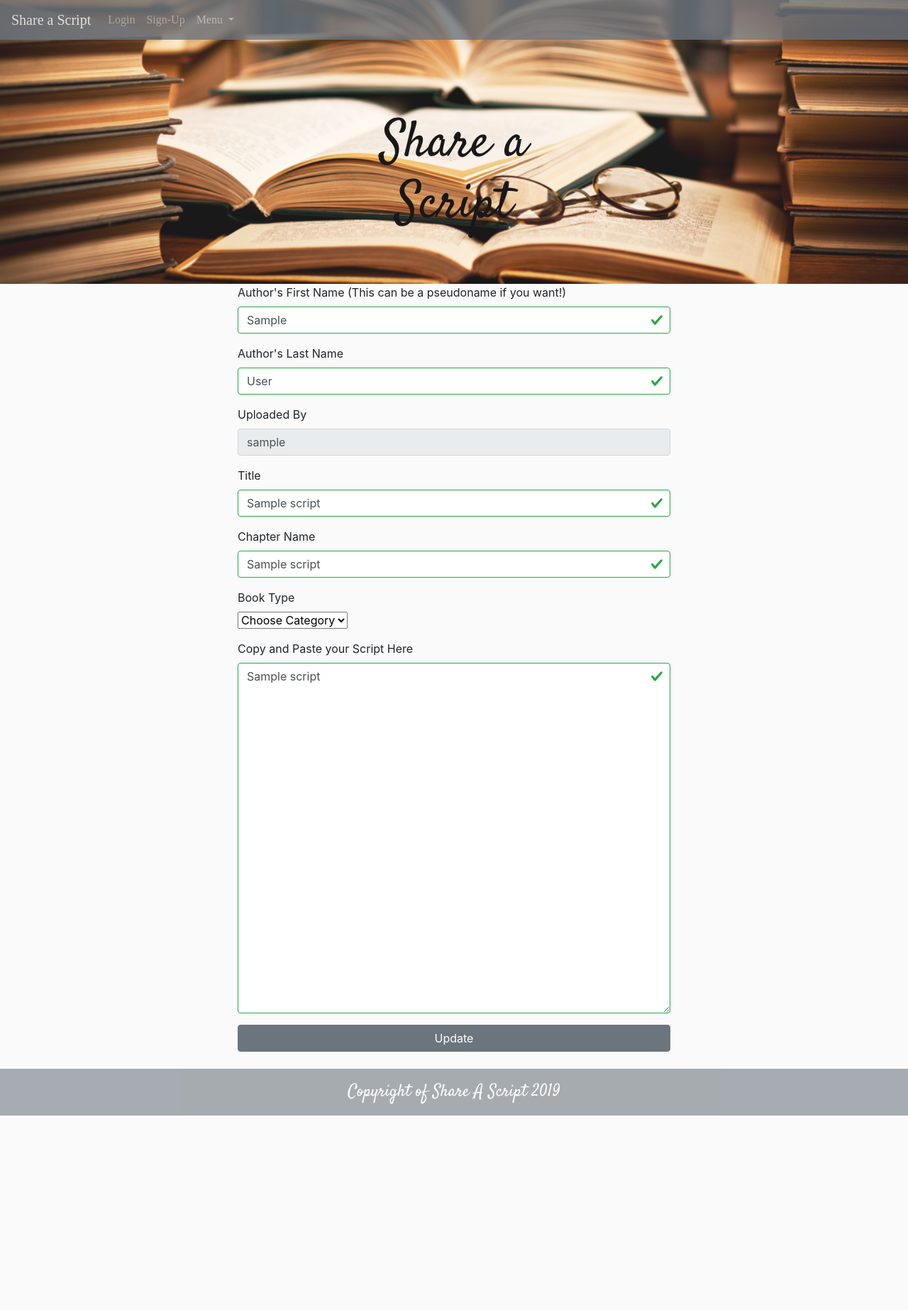
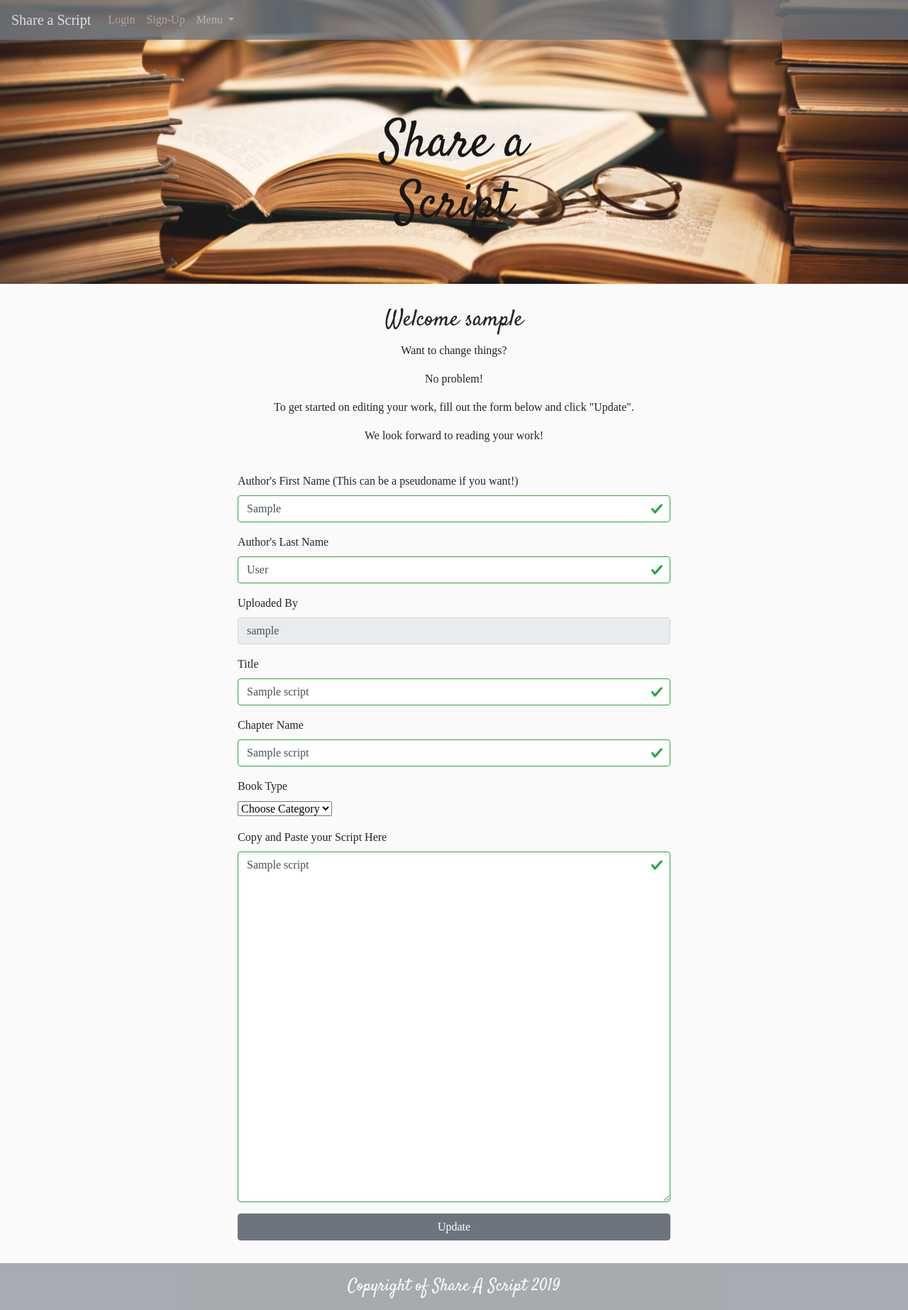
Before and after one commit to Seabhac-94/share_a_script, a Flask app: template templates/edit_script.html in a window 1280 px wide. Shown: the whole page at 71% size. Before the commit the page ends 1572 px from the top, so only its background shows below. Run offline with Flask 2, Linux system fonts and the light colour scheme; the template is opened without the code that fills it: most values are stand-ins (such as "Sample title", 1, 10 or a date in 2020); some libraries are stand-ins or nearby versions; some web fonts are replaced.

Commit message:
updated edit_script.html

```diff
--- a/templates/edit_script.html
+++ b/templates/edit_script.html
@@ -1,6 +1,17 @@
 {% extends 'base.html' %}
 {% block content %}
 
+
+<div class="py-2 second-font">
+    <div class="row py-4">
+        <div class="col-md-8 offset-md-2 text-center">
+            <h2 class="main-heading sub-heading">Welcome {{ username }}</h2>
+            <p class='second-font pt-1'>Want to change things?</p>
+            <p>No problem!</p>
+            <p>To get started on editing your work, fill out the form below and click "Update".</p>
+            <p> We look forward to reading your work! </p>
+        </div>
+    </div>
 
     <!--Form for editing work-->
     <div class="row">
@@ -8,11 +19,13 @@
             <form class="was-validated" method="POST" action="{{ url_for('update_script', script_id=script._id) }}">
                 <div class="form-group">
                     <label for="first_name">Author's First Name (This can be a pseudoname if you want!)</label>
-                    <input type="text" class="form-control" name="first_name" placeholder="J.R.R." value="{{ script.first_name }}" required>
+                    <input type="text" class="form-control" name="first_name" placeholder="J.R.R."
+                        value="{{ script.first_name }}" required>
                 </div>
                 <div class="form-group">
                     <label for="last_name">Author's Last Name</label>
-                    <input type="text" class="form-control" name="last_name" placeholder="Tolkien" value="{{ script.last_name }}" required>
+                    <input type="text" class="form-control" name="last_name" placeholder="Tolkien"
+                        value="{{ script.last_name }}" required>
                 </div>
                 <div class="form-group">
                     <label for="uploaded_by">Uploaded By</label>
@@ -21,11 +34,13 @@
                 </div>
                 <div class="form-group">
                     <label for="title">Title</label>
-                    <input type="text" class="form-control" name="title" placeholder="Lord of the Rings" value="{{ script.title }}" required>
+                    <input type="text" class="form-control" name="title" placeholder="Lord of the Rings"
+                        value="{{ script.title }}" required>
                 </div>
                 <div class="form-group">
                     <label for="chapter_name">Chapter Name</label>
-                    <input type="text" class="form-control" name="chapter_name" placeholder="Chapter One" value="{{ script.chapter_name }}" required>
+                    <input type="text" class="form-control" name="chapter_name" placeholder="Chapter One"
+                        value="{{ script.chapter_name }}" required>
                 </div>
                 <div class="form-group">
                     <label for="categories">Book Type</label>
@@ -39,7 +54,8 @@
                 </div>
                 <div class="form-group">
                     <label for="script">Copy and Paste your Script Here</label>
-                    <textarea rows="20" cols="50" class="form-control" name="script" placeholder="Once Upon a Time..." required>{{ script.script }}</textarea>
+                    <textarea rows="20" cols="50" class="form-control" name="script" placeholder="Once Upon a Time..."
+                        required>{{ script.script }}</textarea>
                 </div>
                 <button type="submit" class="btn btn-secondary btn-block">Update</button>
             </form>
```
Lines whose indentation alone changed are shown as unchanged.
